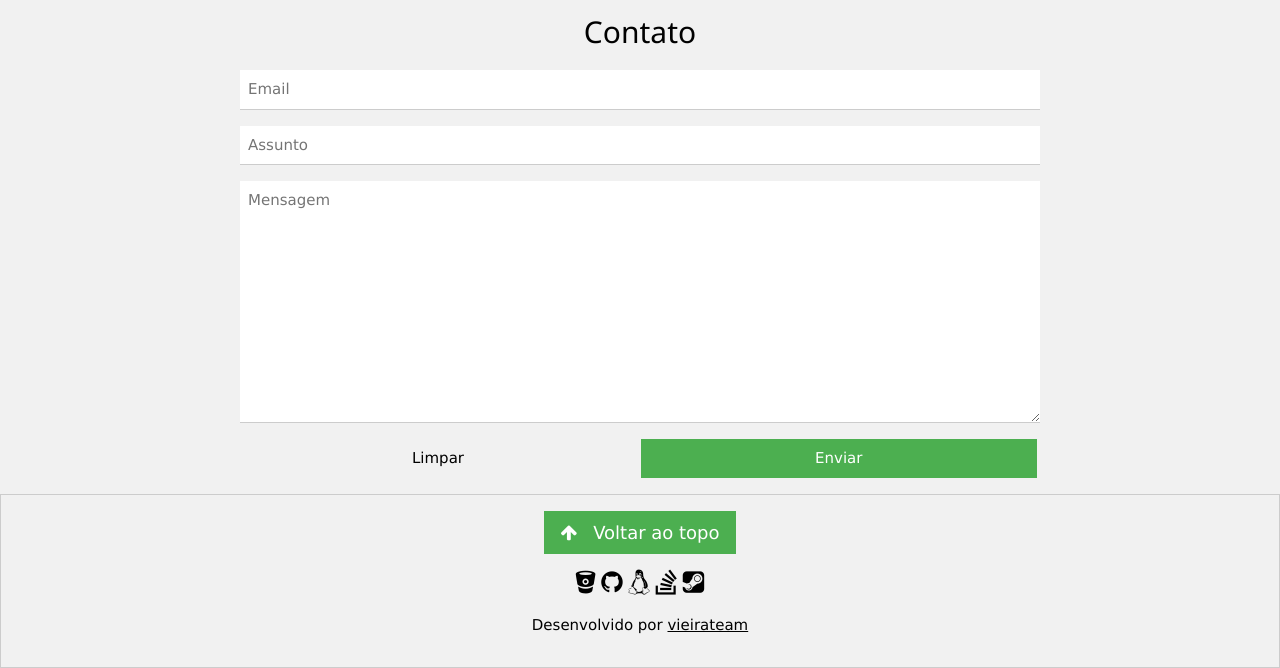
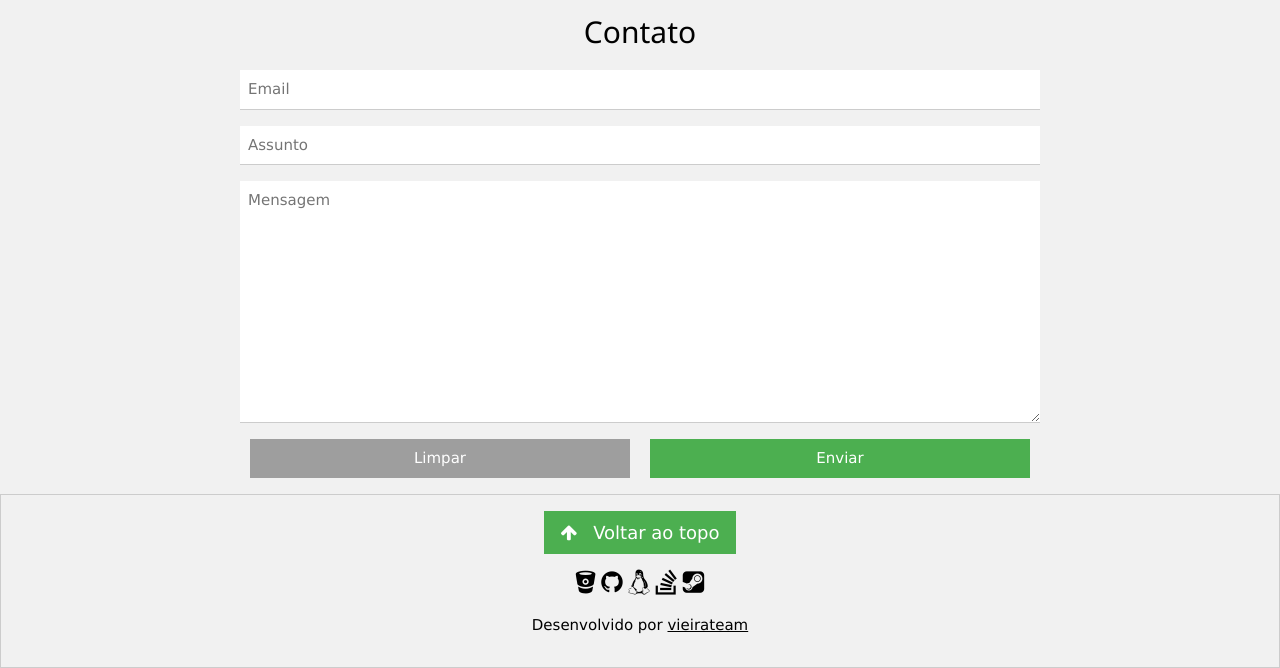
Before and after one commit to vieirateam/Event, a Django app: page / in a window 1280 px wide. Shown: the part 631-1299 px from the top of the page. Run offline with Django 3.2, Linux system fonts and the light colour scheme; data that the repository does not hold is empty.

Commit message:
Buttons contato

```diff
--- a/templates/index.html
+++ b/templates/index.html
@@ -61,9 +61,13 @@
                     <textarea class="w3-input" name="message" type="text" placeholder="Mensagem" rows="10" cols="40" required></textarea>
                 </div>
 
-                <div class="w3-section">
-                    <button type="reset" class="w3-button" style="width:49.5%">Limpar</button>
-                    <button class="w3-button w3-green" style="width:49.5%" type="submit">Enviar</button>
+                <div class="w3-section w3-center">
+                    <div class="w3-half">
+                        <button type="reset" class="w3-button w3-grey w3-text-white almost-full">Limpar</button>
+                    </div>
+                    <div class="w3-half">
+                        <button class="w3-button w3-green w3-margin-bottom almost-full" type="submit">Enviar</button>
+                    </div>
                 </div>
             </form>
         </div>
```
